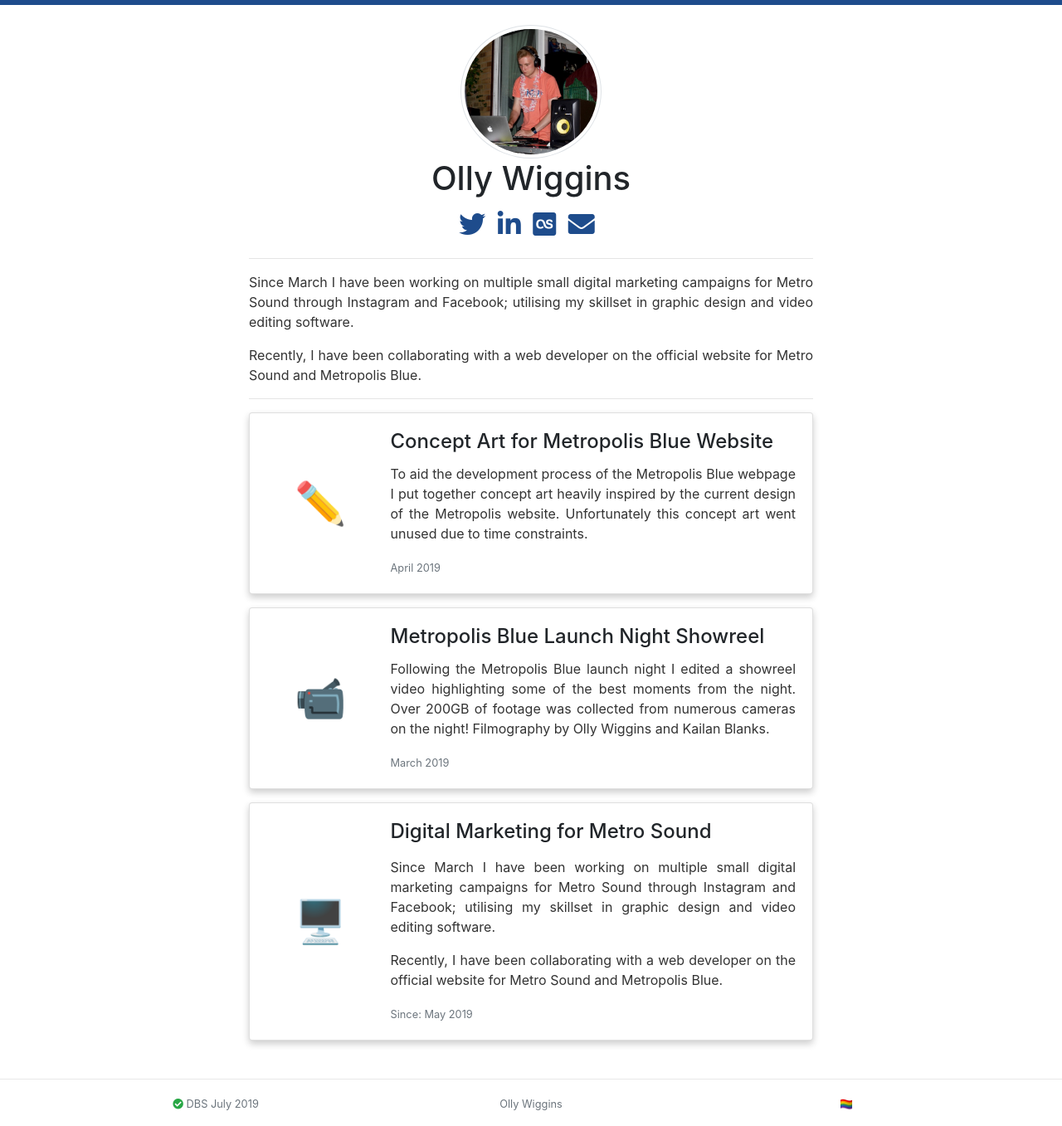
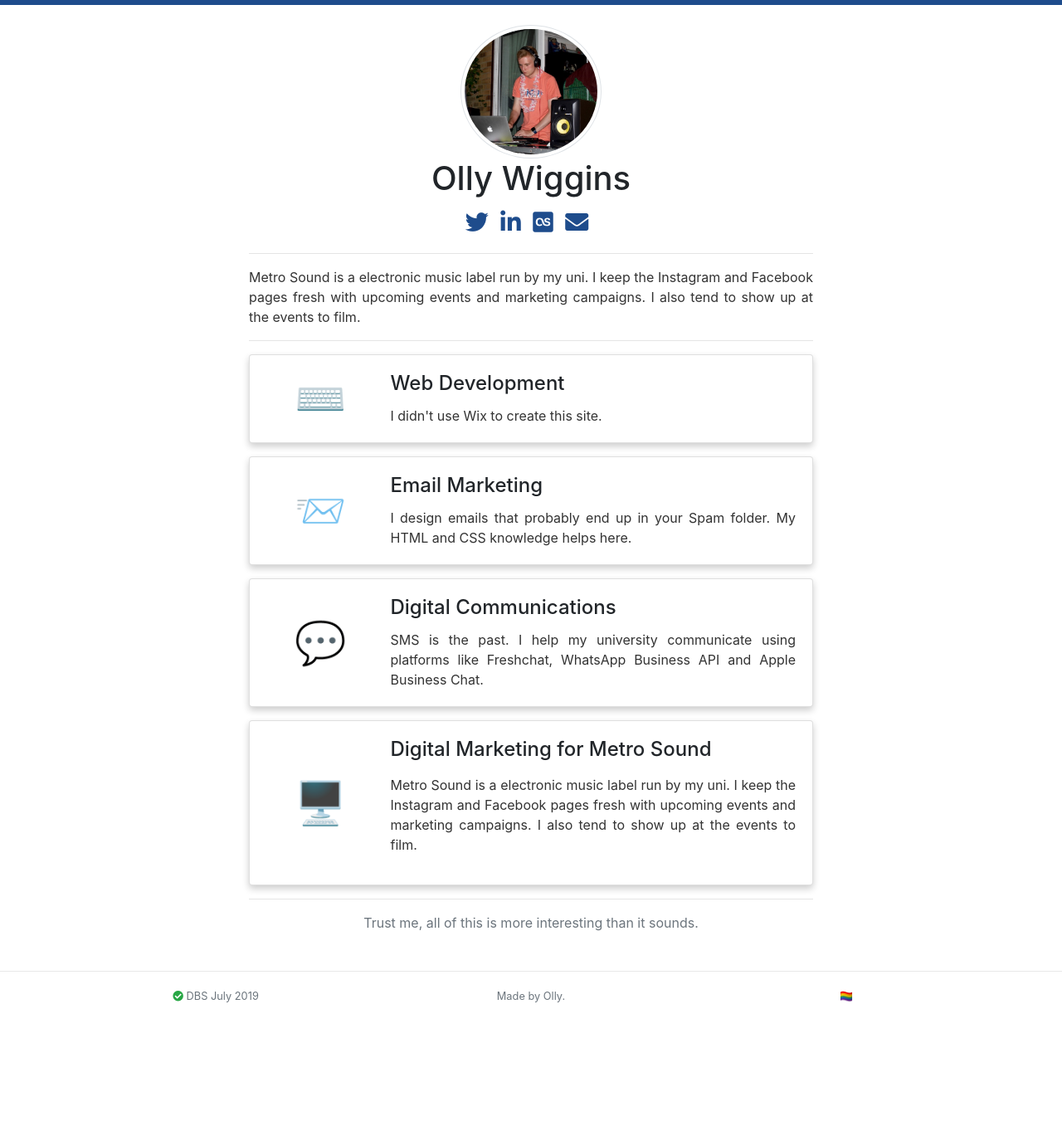
Before and after one commit to ollyy/ollyy.github.io, a Jekyll site: the page built from entries/_posts/2019-06-09-marketing.md, in a window 1280 px wide. Shown: the whole page at 83% size. Built offline with Jekyll 4.4.1, drawn with Linux system fonts in a browser that asks for light colours; our own code applies the rules of GitHub Pages for plain Markdown files; after the commit the page ends 1227 px from its top, so only the background shows below that.

Commit message:
Update homepage again

```diff
--- a/_includes/footer.html
+++ b/_includes/footer.html
@@ -5,7 +5,7 @@
         <small class="text-muted"><i class="fas fa-check-circle text-success"></i> DBS {{ site.dbs }}</small>
       </div>
       <div class="col contents">
-        <small class="text-muted">Olly Wiggins</small>
+        <small class="text-muted">Made by Olly.</small>
       </div>
       <div class="col contents">
         <small>🏳️‍🌈</small>
--- a/_layouts/default.html
+++ b/_layouts/default.html
@@ -22,7 +22,6 @@
         {%- if site.categories.entries.size > 0 -%}
         {% assign sorted = site.categories.entries | sort: "stickiness" %}
           {%- for post in sorted -%}
-          <a href="{{ post.embed }}" target="_blank">
           <div class="card">
             <div class="row no-gutters"> <!-- Make everything flush with the edge -->
               <div class="col-3">
@@ -32,18 +31,14 @@
                 <div class="card-body">
                   <h4 class="card-title">{{ post.title | escape }}</h4>
                   <p class="card-text">{{ post.content }}</p>
-                    {%- if post.type == "position" -%}
-                      <small class="text-muted">Since: {{ post.period }}</small>
-                    {%- elsif post.type == "portfolio" -%}
-                      <small class="text-muted">{{ post.period }}</small>
-                    {%- endif -%}
                 </div>
               </div>
             </div>
           </div>
-          </a>
           {%- endfor -%}
         {%- endif -%}
+        <hr>
+        <p class="pre-footer text-muted">Trust me, all of this is more interesting than it sounds.</p>
       </div>
     </main>
     {%- include footer.html -%}
--- a/_sass/minima/_layout.scss
+++ b/_sass/minima/_layout.scss
@@ -10,6 +10,10 @@
 /**
  * Footer
  */
+
+.pre-footer {
+  text-align: center;
+}
 
 .footer {
   border-top: 1px solid $grey-color-light;
@@ -34,7 +38,7 @@
 
   .button {
     margin-right: 10px;
-    font-size: 32px;
+    font-size: 28px;
     color: $brand-color !important;
 
     :hover {
--- a/entries/_posts/2019-06-09-marketing.md
+++ b/entries/_posts/2019-06-09-marketing.md
@@ -1,12 +1,7 @@
 ---
 title: "Digital Marketing for Metro Sound"
-type: position
-period: May 2019
 emoji: 🖥
-embed: https://www.instagram.com/themetrosound/
 sticky: true
 ---
 
-Since March I have been working on multiple small digital marketing campaigns for Metro Sound through Instagram and Facebook; utilising my skillset in graphic design and video editing software.
-
-Recently, I have been collaborating with a web developer on the official website for Metro Sound and Metropolis Blue.
+Metro Sound is a electronic music label run by my uni. I keep the Instagram and Facebook pages fresh with upcoming events and marketing campaigns. I also tend to show up at the events to film.
```
Also changed, not shown: entries/_posts/2019-07-22-showcasevideo.md (deleted, +0 -12 lines), entries/_posts/2019-07-22-webconcept.md (deleted, +0 -12 lines), entries/_posts/2019-08-31-communications.md (added, +7 -0 lines), entries/_posts/2019-08-31-emails.md (added, +7 -0 lines), entries/_posts/2019-08-31-web.md (added, +7 -0 lines), index.md (+1 -1 lines), Gemfile.lock, 3 other files. Lines whose indentation alone changed are shown as unchanged.
